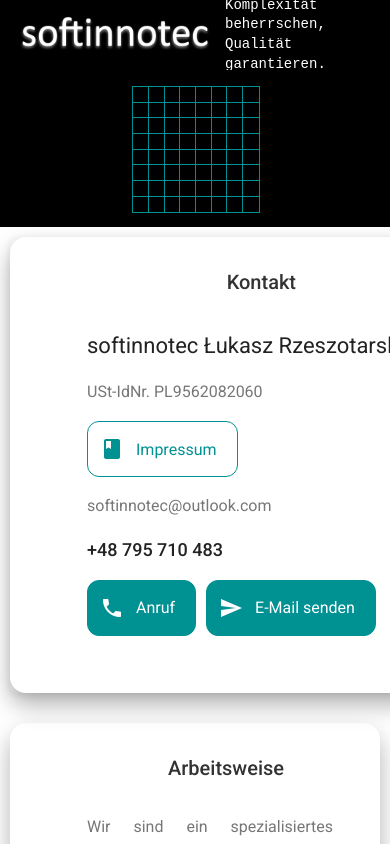
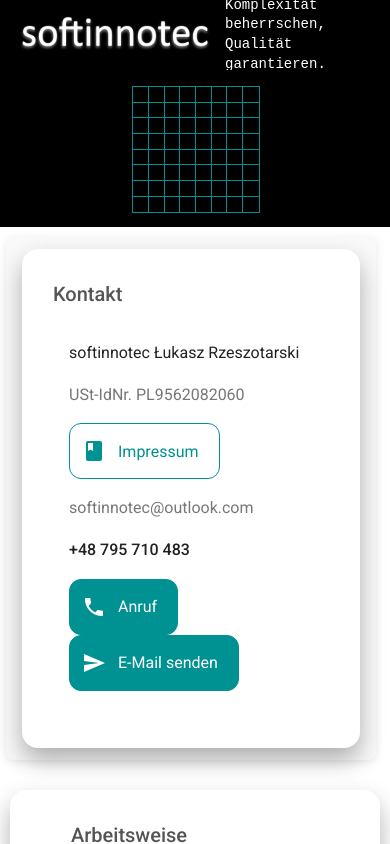
Before and after one commit to sievemaker/softinnotec-webpage-app, an Angular app: page / in a window 390 px wide. Built offline with nearby package versions, Linux system fonts and the light colour scheme.

Commit message:
layout fix

```diff
--- a/src/app/about-card/about-card.component.html
+++ b/src/app/about-card/about-card.component.html
@@ -1,4 +1,4 @@
-<app-card header="Arbeitsweise" class="app-card">
+<app-card header="Arbeitsweise" class="app-card left-panel">
   <div class="about-description">
     Wir sind ein spezialisiertes Unternehmen mit umfangreicher Erfahrung in internationalen Projekten, bei denen sowohl
     die Gestaltung benutzerfreundlicher Frontends als auch die Entwicklung komplexer Backend-Systeme im Fokus standen.
--- a/src/app/about-card/about-card.component.sass
+++ b/src/app/about-card/about-card.component.sass
@@ -0,0 +1,2 @@
+.left-panel
+  text-indent: 30px // Adds indentation to the first line of each paragraph
--- a/src/app/card/card.component.sass
+++ b/src/app/card/card.component.sass
@@ -4,7 +4,6 @@
   font-size: 16px
   line-height: 1.6
   font-weight: 400
-  text-indent: 30px // Adds indentation to the first line of each paragraph
   text-align: justify
   text-align-last: left  // Aligns the last line to the left instead of justified
   box-sizing: border-box
@@ -23,16 +22,16 @@
     font-size: 16px // Adjust font size for smaller screens
 
 .softinnotec-card-header
-  font-size: 24px  // Slightly larger header text
+  font-size: 24px // Slightly larger header text
   font-weight: 500
   text-align: center
   margin-bottom: 1rem
   line-height: 1.4
-  color: #333
-  width: 100%        // Ensures the element takes full width
-  display: flex      // Enables flexbox for centering
-  justify-content: center  // Centers horizontally
-  align-items: center      //
+  color: #555555
+  width: 100% // Ensures the element takes full width
+  display: flex // Enables flexbox for centering
+  justify-content: flex-start // Aligns items horizontally to the start
+  align-items: center // Aligns items vertically in the center
 
   @media (max-width: 600px)
     font-size: 20px  // Slightly smaller font size for header on mobile
--- a/src/app/contact-card/contact-card.component.sass
+++ b/src/app/contact-card/contact-card.component.sass
@@ -1,7 +1,11 @@
 .right-panel
-  background-color: #f9f9f9 // Light gray background for subtle separation
-  border-radius: 8px // Optional: rounded corners for a smoother look
-  box-shadow: 0 2px 10px rgba(0, 0, 0, 0.1) // Optional: adds subtle depth
+  background-color: #f9f9f9
+  border-radius: 8px
+  box-shadow: 0 2px 10px rgba(0, 0, 0, 0.1)
+  padding: 16px 24px // Add horizontal padding for balance
+  max-width: 100% // Prevent horizontal overflow
+  margin: 0 auto
+  box-sizing: border-box // Ensure padding doesn't affect width
 
   .company-name
     font-size: 22px
@@ -14,14 +18,21 @@
   .email
     font-size: 16px
     font-weight: 400
-    line-height: 1.6
-    margin-bottom: 15px
 
   .phone
     font-size: 18px
     font-weight: 500
-    line-height: 1.4
     color: #222
 
   .button-container
-      margin-bottom: 10px
+    margin-bottom: 10px
+
+@media (max-width: 480px)
+  .right-panel
+    padding: 12px 16px // Reduce padding slightly for small screens
+    margin-left: -4px // Add a slight margin to the left if needed
+
+    .company-name,
+    .email,
+    .phone
+      font-size: 16px // Adjust font sizes to prevent overflow
```
